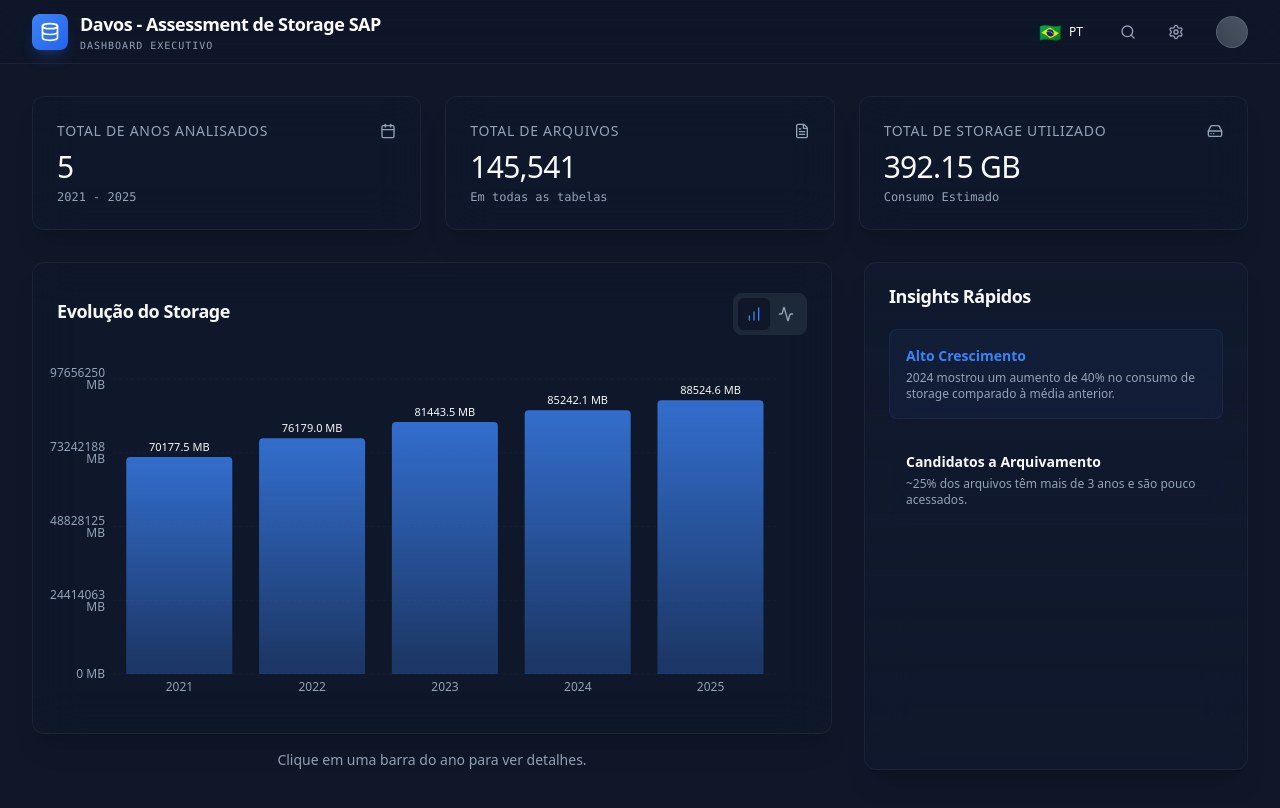
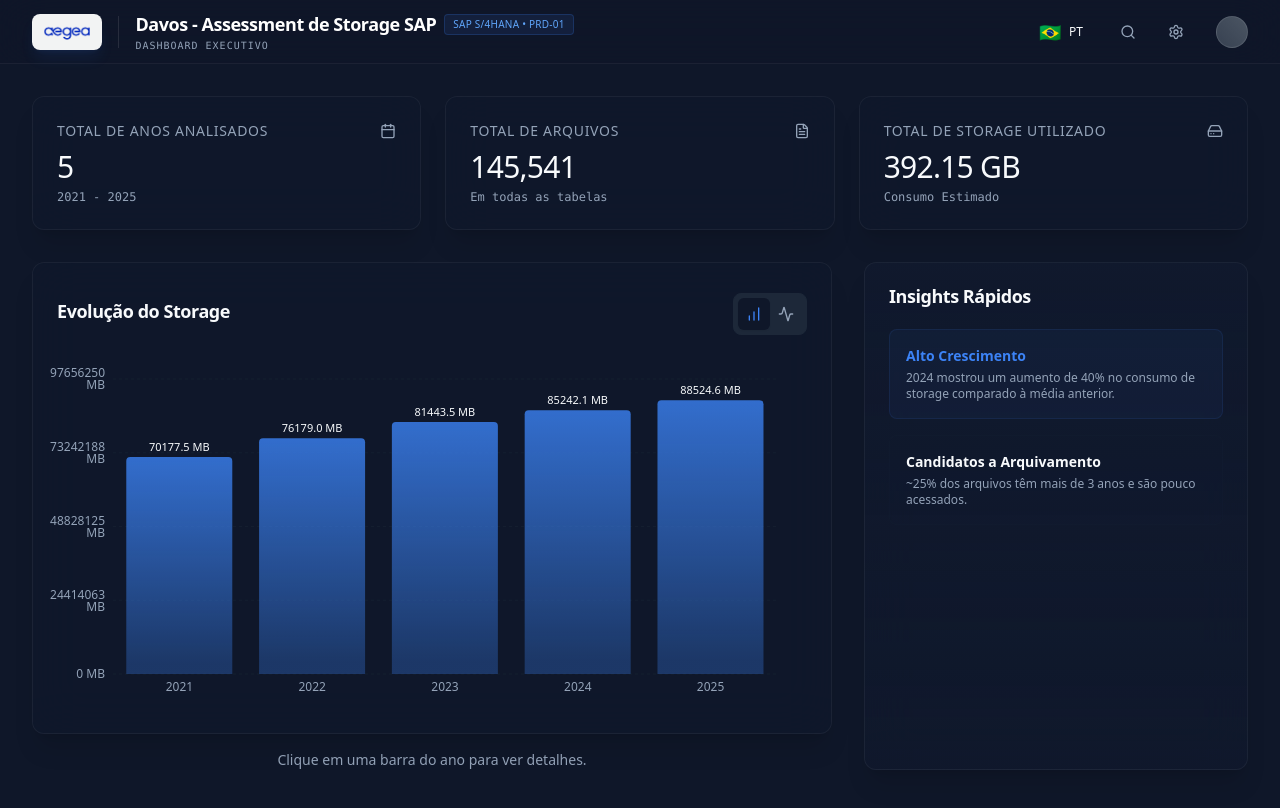
Before and after one commit to astoraoliveira-alt/sap, a React (Vite) app: page / in a window 1280 px wide. Shown: the top 808 px of the page. Built offline with nearby package versions, Linux system fonts and the light colour scheme.

Commit message:
Add Aegea logo and SAP environment badge to header

```diff
--- a/src/components/layout/Header.tsx
+++ b/src/components/layout/Header.tsx
@@ -1,4 +1,4 @@
-import { Database, Search, Settings } from "lucide-react";
+import { Search, Settings } from "lucide-react";
 import { useLanguage } from "../../contexts/LanguageContext";
 
 export const Header = () => {
@@ -10,15 +10,24 @@ export const Header = () => {
 
     return (
         <header className="fixed top-0 left-0 right-0 h-16 border-b border-white/5 bg-background/60 backdrop-blur-xl z-30 flex items-center px-8 justify-between">
-            <div className="flex items-center gap-3">
-                <div className="bg-gradient-to-br from-primary to-blue-600 p-2 rounded-lg shadow-lg shadow-primary/20">
-                    <Database className="h-5 w-5 text-white" />
+            <div className="flex items-center gap-4">
+                <div className="bg-white/95 p-1.5 rounded-lg shadow-lg shadow-primary/10">
+                    <img src="/aegea-logo.png" alt="Aegea" className="h-6 w-auto object-contain" />
                 </div>
+                <div className="h-8 w-px bg-white/10" />
                 <div>
-                    <h1 className="text-lg font-bold tracking-tight text-white">
-                        {t('appTitle')}
-                    </h1>
-                    <p className="text-[10px] text-muted-foreground uppercase tracking-widest font-mono">{t('executiveDashboard')}</p>
+                    <div className="flex items-center gap-2">
+                        <h1 className="text-lg font-bold tracking-tight text-white">
+                            {t('appTitle')}
+                        </h1>
+                        <span className="hidden md:inline-flex px-2 py-0.5 rounded text-[10px] font-medium bg-blue-500/10 text-blue-400 border border-blue-500/20 items-center justify-center tracking-wide">
+                            SAP S/4HANA • PRD-01
+                        </span>
+                    </div>
+                    <p className="text-[10px] text-muted-foreground uppercase tracking-widest font-mono flex items-center gap-2">
+                        {t('executiveDashboard')}
+                        <span className="md:hidden text-blue-400">• SAP S/4HANA PRD</span>
+                    </p>
                 </div>
             </div>
             <div className="flex items-center gap-4">
```
Also changed, not shown: public/aegea-logo.png (added).
